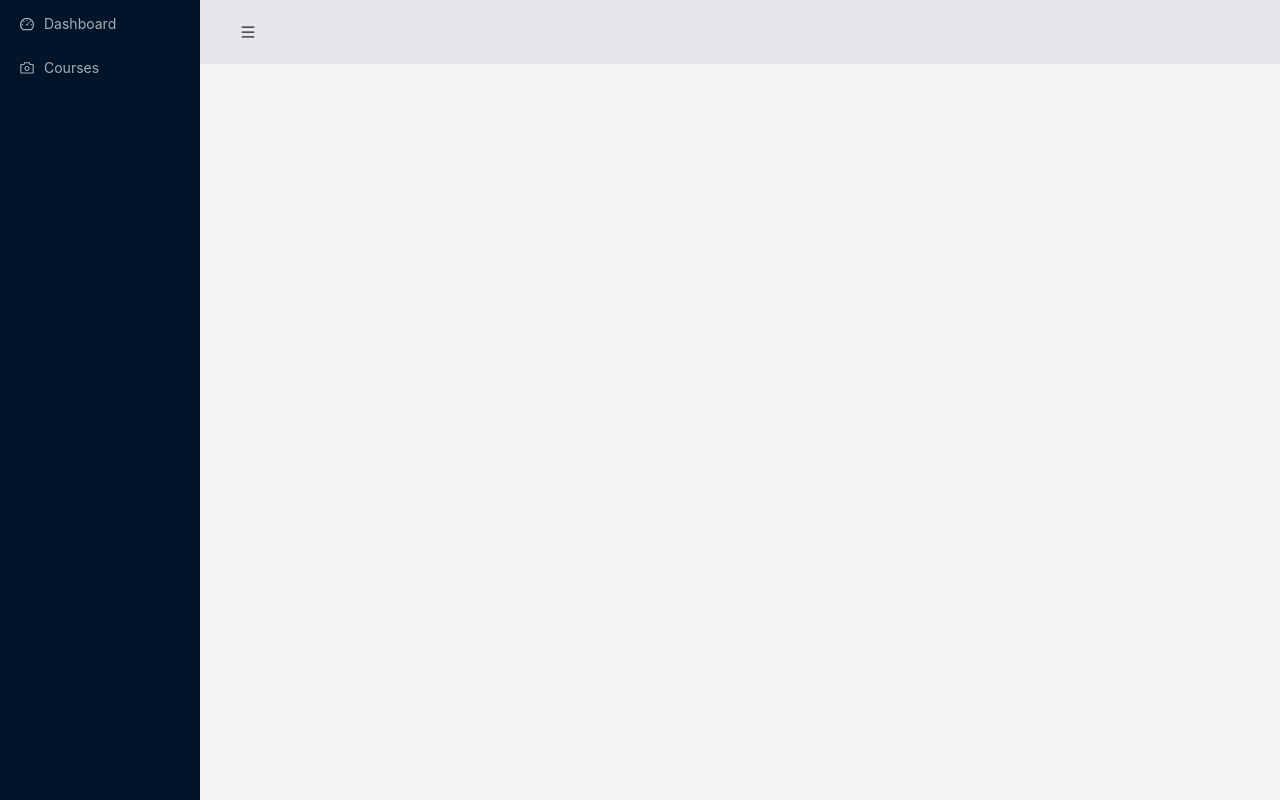
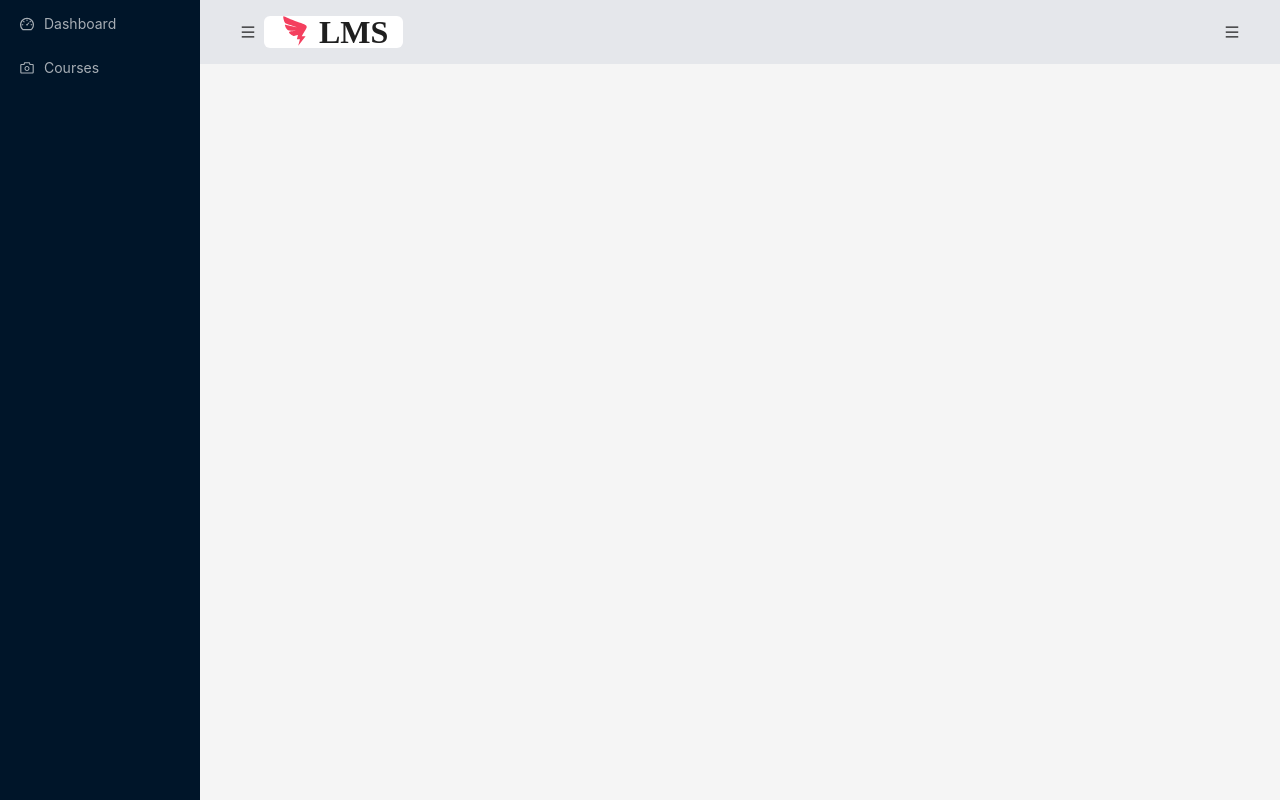
Before and after one commit to maziz12808/lms, a Next.js app: page / in a window 1280 px wide. Built offline with nearby package versions, Linux system fonts and the light colour scheme.

Commit message:
course page created

```diff
--- /dev/null
+++ b/app/register/page.js
@@ -0,0 +1,2 @@
+import Register from "@/components/register";
+export default Register;
--- a/components/login/index.jsx
+++ b/components/login/index.jsx
@@ -7,6 +7,7 @@ import {
     Input,
     Divider
 } from "antd";
+import Link from "next/link";
 
 const { Item } = Form;
 
@@ -64,6 +65,13 @@ const Login = ()=>{
                     >
                         Continue with facebook
                     </Button>
+                    <Divider />
+                    <div className="flex gap-x-2 text-sm">
+                        <p className="">Don't have an account?</p>
+                        <Link href="/register" legacyBehavior>
+                            <a className=" text-indigo-900 font-semibold">Register Now</a>
+                        </Link>
+                    </div>
                 </div>
             </div>
         </div>
--- /dev/null
+++ b/components/register/index.jsx
@@ -0,0 +1,7 @@
+const Register = ()=>{
+    return (
+        <h1>Register</h1>
+    )
+}
+
+export default Register;
--- a/components/shared/layout/index.jsx
+++ b/components/shared/layout/index.jsx
@@ -1,6 +1,6 @@
 'use client';
 import Link from "next/link";
-import { useState } from "react";
+import { useEffect, useState } from "react";
 import {
     CameraOutlined,
     DashboardOutlined,
@@ -9,14 +9,17 @@ import {
 import {
     Layout,
     Button,
-    Menu
+    Menu,
+    Spin
 } from "antd";
+import Logo from "../logo";
 
 const {Sider,Content,Header} = Layout;
 const { Item } = Menu;
 
 const LayoutEl = ({children})=>{
     const [open,setOpen] = useState(false);
+    const [loader,setLoader] = useState(true);
     const menu = [
         {
             label: "Dashboard",
@@ -29,6 +32,19 @@ const LayoutEl = ({children})=>{
             icon: <CameraOutlined />
         },
     ]
+    useEffect(()=>{
+        const releaseTimer = setTimeout(()=>{
+            setLoader(false)
+        },500)
+        return ()=>{
+            clearInterval(releaseTimer)
+        }
+    },[])
+    if(loader) return (
+        <div className="flex justify-center items-center min-h-screen">
+            <Spin size="large" />
+        </div>
+    )
     return (
         <Layout>
             <Sider
@@ -48,8 +64,22 @@ const LayoutEl = ({children})=>{
                 </Menu>
             </Sider>
             <Layout>
-                <Header className="bg-gray-200 px-8">
-                    <Button type="text" icon={<MenuOutlined />} onClick={()=> setOpen(!open)} />
+                <Header className="bg-gray-200 px-8 flex items-center justify-between">
+                    <div className="flex">
+                        <Button
+                            type="text"
+                            icon={<MenuOutlined />}
+                            onClick={()=> setOpen(!open)}
+                        />
+                        <Logo />
+                    </div>
+                    <div>
+                        <Button
+                            type="text"
+                            icon={<MenuOutlined />}
+                            onClick={()=> setOpen(!open)}
+                        />
+                    </div>
                 </Header>
                 <Content className="p-8">
                     {children}
```
